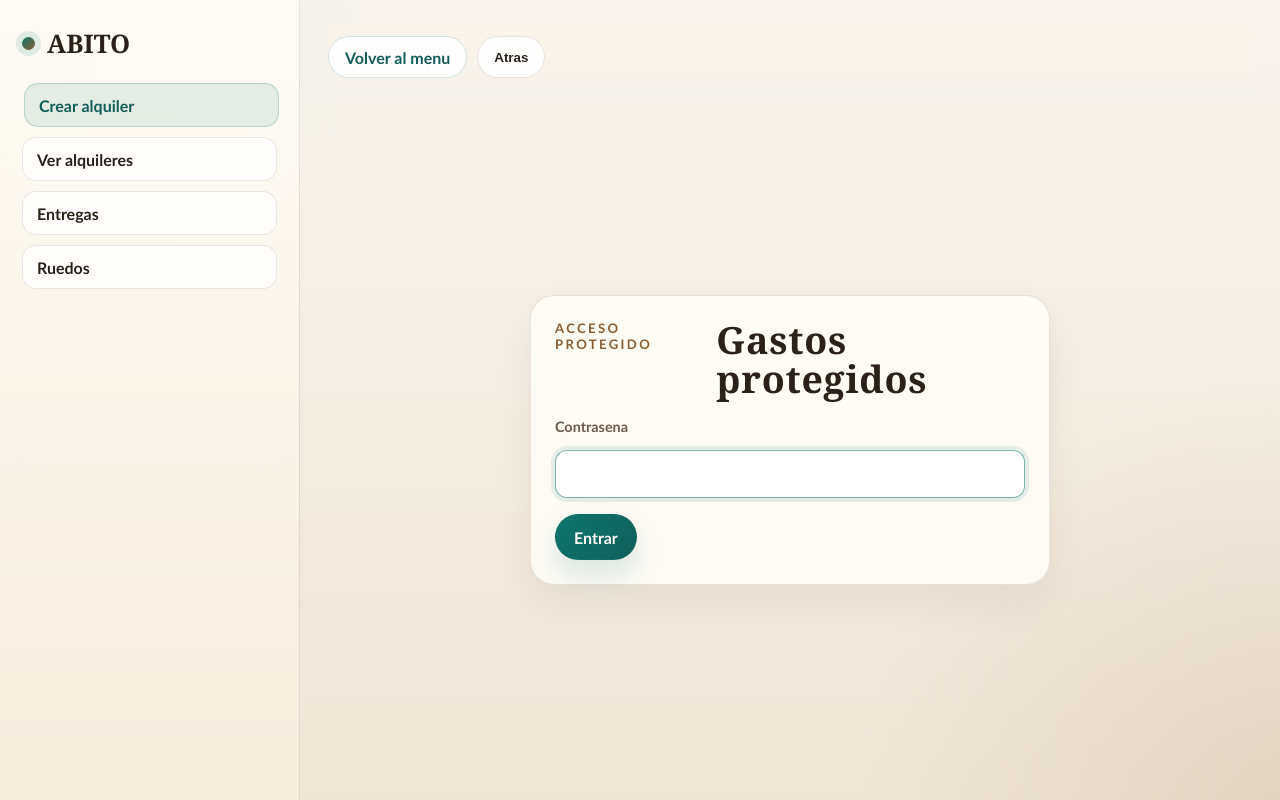
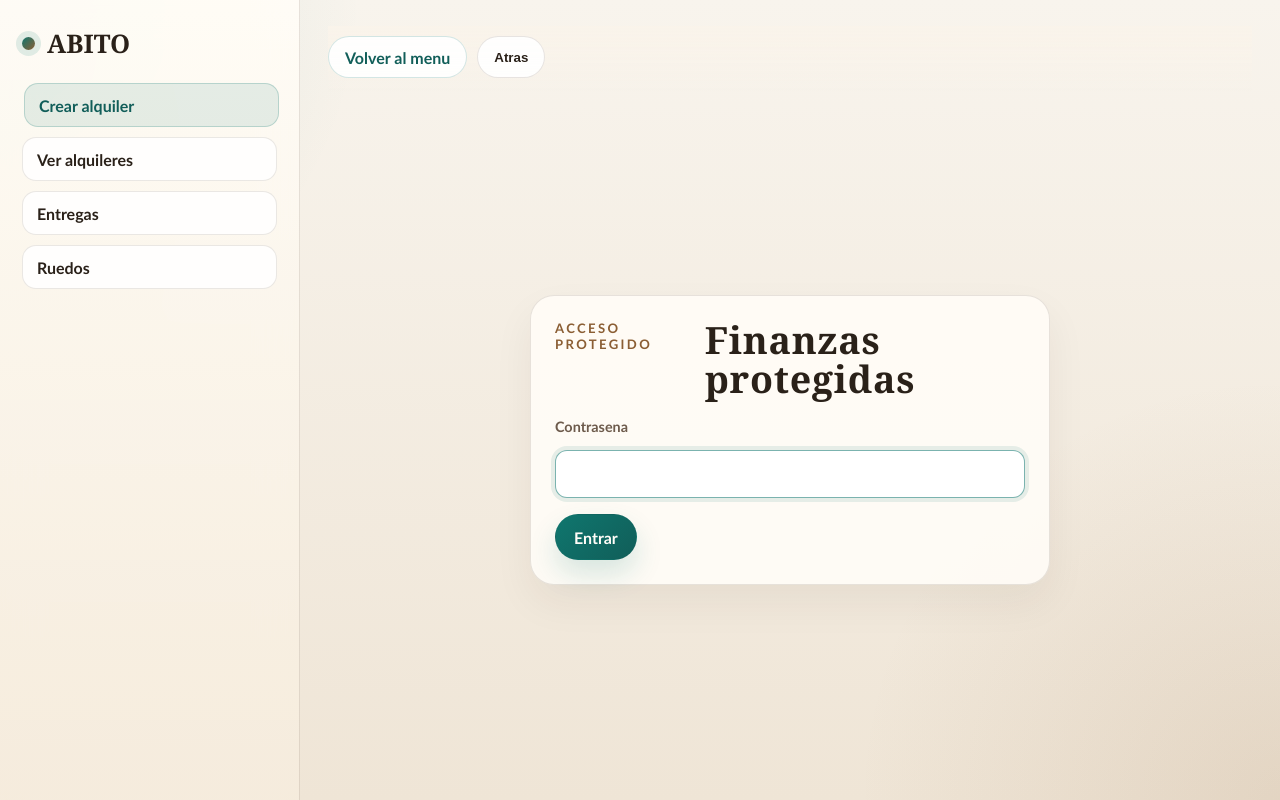
Before and after one commit to abitogonnet/abit_project, a Django app: page /gastos/ in a window 1280 px wide. Run offline with Django 5.2, Linux system fonts and the light colour scheme.

Commit message:
Fix rental edit layout and lock finance area

```diff
--- a/alquileres/templates/alquileres/_alquiler_card.html
+++ b/alquileres/templates/alquileres/_alquiler_card.html
@@ -242,12 +242,12 @@
       {% endif %}
 
       {% if show_edit_toggle %}
-        <details class="ab-detail-toggle{% if show_detail_toggle %} ab-detail-toggle-split{% endif %}" {% if edit_open_id == a.id %}open{% endif %}>
+        <details class="ab-detail-toggle ab-detail-toggle-edit{% if show_detail_toggle %} ab-detail-toggle-split{% endif %}" {% if edit_open_id == a.id %}open{% endif %}>
           <summary class="ab-detail-summary">
             <span>Editar</span>
             <span class="ab-small">#{{ a.id }}</span>
           </summary>
-          <div class="ab-detail-panel">
+          <div class="ab-detail-panel ab-detail-panel-edit">
             {% if edit_open_id == a.id and a.edit_form %}
               {% include "alquileres/_editar_alquiler.html" with alquiler=a %}
             {% else %}
--- /dev/null
+++ b/gastos/access.py
@@ -0,0 +1,30 @@
+from django.contrib import messages
+from django.shortcuts import redirect, render
+
+
+FINANZAS_PASSWORD = "Abito"
+FINANZAS_SESSION_KEY = "gastos_access_ok"
+
+
+def require_finanzas_access(request, *, title="Finanzas protegidas"):
+    if request.session.get(FINANZAS_SESSION_KEY):
+        return None
+
+    next_path = (request.POST.get("next_path") or request.get_full_path() or request.path or "").strip()
+    if not next_path.startswith("/"):
+        next_path = request.path
+
+    error_msg = ""
+    if request.method == "POST" and request.POST.get("access_action") == "unlock":
+        password = (request.POST.get("access_password") or "").strip()
+        if password == FINANZAS_PASSWORD:
+            request.session[FINANZAS_SESSION_KEY] = True
+            messages.success(request, "Acceso a finanzas habilitado.")
+            return redirect(next_path or request.path)
+        error_msg = "Contrasena incorrecta."
+
+    return render(request, "gastos/lock.html", {
+        "error_msg": error_msg,
+        "lock_title": title,
+        "next_path": next_path or request.path,
+    })
--- a/gastos/templates/gastos/lock.html
+++ b/gastos/templates/gastos/lock.html
@@ -5,13 +5,14 @@
     <div class="ab-section-head">
       <div>
         <p class="ab-kicker">Acceso protegido</p>
-        <h1 class="ab-title">Gastos protegidos</h1>
+        <h1 class="ab-title">{{ lock_title|default:"Finanzas protegidas" }}</h1>
       </div>
     </div>
 
     <form method="post" class="ab-stack" autocomplete="off">
       {% csrf_token %}
       <input type="hidden" name="access_action" value="unlock">
+      <input type="hidden" name="next_path" value="{{ next_path|default:request.get_full_path }}">
 
       <div class="ab-field">
         <label class="ab-lab" for="id_access_password">Contrasena</label>
--- a/gastos/tests.py
+++ b/gastos/tests.py
@@ -59,7 +59,7 @@ class GastosViewsTests(TestCase):
     def _unlock_gastos(self, path_name="gastos:home"):
         return self.client.post(reverse(path_name), {
             "access_action": "unlock",
-            "access_password": "Abito2024",
+            "access_password": "Abito",
         }, follow=True)
 
     def test_home_pide_contrasena(self):
@@ -67,14 +67,14 @@ class GastosViewsTests(TestCase):
 
         self.assertEqual(response.status_code, 200)
         self.assertContains(response, "Contrasena")
-        self.assertContains(response, "Gastos protegidos")
+        self.assertContains(response, "Finanzas protegidas")
 
     def test_home_desbloquea_con_contrasena_correcta(self):
         response = self._unlock_gastos()
 
         self.assertEqual(response.status_code, 200)
         self.assertContains(response, "Gastos")
-        self.assertNotContains(response, "Gastos protegidos")
+        self.assertNotContains(response, "Finanzas protegidas")
 
     def test_home_muestra_detallado_de_gastos_y_divisiones(self):
         session = self.client.session
--- a/gastos/views.py
+++ b/gastos/views.py
@@ -11,12 +11,10 @@ from django.utils import timezone
 from alquileres.models import Alquiler
 from alquileres.services import regularizar_saldos_de_cerrados
 
+from .access import require_finanzas_access
 from .forms import DivisionBienesForm, GastoForm
 from .models import DivisionBienes, Gasto
 
-
-GASTOS_PASSWORD = "Abito2024"
-GASTOS_SESSION_KEY = "gastos_access_ok"
 MESES_ES = [
     "enero",
     "febrero",
@@ -98,24 +96,6 @@ def _start_of_month(day: date) -> date:
 
 def _end_of_week(day: date) -> date:
     return day + timedelta(days=(6 - day.weekday()))
-
-
-def _require_gastos_access(request):
-    if request.session.get(GASTOS_SESSION_KEY):
-        return None
-
-    error_msg = ""
-    if request.method == "POST" and request.POST.get("access_action") == "unlock":
-        password = (request.POST.get("access_password") or "").strip()
-        if password == GASTOS_PASSWORD:
-            request.session[GASTOS_SESSION_KEY] = True
-            messages.success(request, "Acceso a gastos habilitado.")
-            return redirect(request.path)
-        error_msg = "Contrasena incorrecta."
-
-    return render(request, "gastos/lock.html", {
-        "error_msg": error_msg,
-    })
 
 
 def _decimal_or_zero(value):
@@ -289,7 +269,7 @@ def _division_cards(month_ctx, hoy):
 
 
 def home(request):
-    access_response = _require_gastos_access(request)
+    access_response = require_finanzas_access(request)
     if access_response:
         return access_response
 
@@ -322,7 +302,7 @@ def home(request):
 
 
 def crear(request):
-    access_response = _require_gastos_access(request)
+    access_response = require_finanzas_access(request)
     if access_response:
         return access_response
 
@@ -349,7 +329,7 @@ def crear(request):
 
 
 def division_bienes(request):
-    access_response = _require_gastos_access(request)
+    access_response = require_finanzas_access(request)
     if access_response:
         return access_response
 
--- a/static/css/abito.css
+++ b/static/css/abito.css
@@ -2028,7 +2028,8 @@ body.ab-page {
 .ab-edit-grid-modern {
   display: grid;
   gap: 22px;
-  grid-template-columns: minmax(0, 1.5fr) minmax(280px, 0.8fr);
+  grid-template-columns: minmax(0, 1.75fr) minmax(260px, 0.85fr);
+  align-items: start;
 }
 
 .ab-inline-form-grid {
@@ -2179,6 +2180,8 @@ body.ab-page {
 .ab-edit-shell {
   display: grid;
   gap: 18px;
+  width: 100%;
+  min-width: 0;
 }
 
 .ab-edit-banner {
@@ -2195,10 +2198,11 @@ body.ab-page {
 .ab-edit-sidebar {
   display: grid;
   gap: 16px;
+  min-width: 0;
 }
 
 .ab-prenda-grid-edit {
-  grid-template-columns: repeat(2, minmax(0, 1fr));
+  grid-template-columns: repeat(auto-fit, minmax(280px, 1fr));
 }
 
 .ab-lock-shell {
@@ -2221,6 +2225,24 @@ body.ab-page {
 .ab-detail-panel {
   scrollbar-width: thin;
   scrollbar-color: rgba(139, 94, 52, 0.55) rgba(255, 255, 255, 0.5);
+}
+
+.ab-detail-toggle-edit {
+  grid-column: 1 / -1;
+}
+
+.ab-detail-panel {
+  overflow-x: auto;
+}
+
+.ab-detail-panel-edit {
+  padding: 20px;
+}
+
+.ab-edit-grid-modern > *,
+.ab-person-section,
+.ab-prenda-card {
+  min-width: 0;
 }
 
 .ab-main::-webkit-scrollbar,
```
Also changed, not shown: alquileres/templates/alquileres/_editar_alquiler.html (+8 -26 lines), alquileres/tests.py (+24 -0 lines), reportes/tests.py (+24 -0 lines), reportes/views.py (+9 -0 lines).
